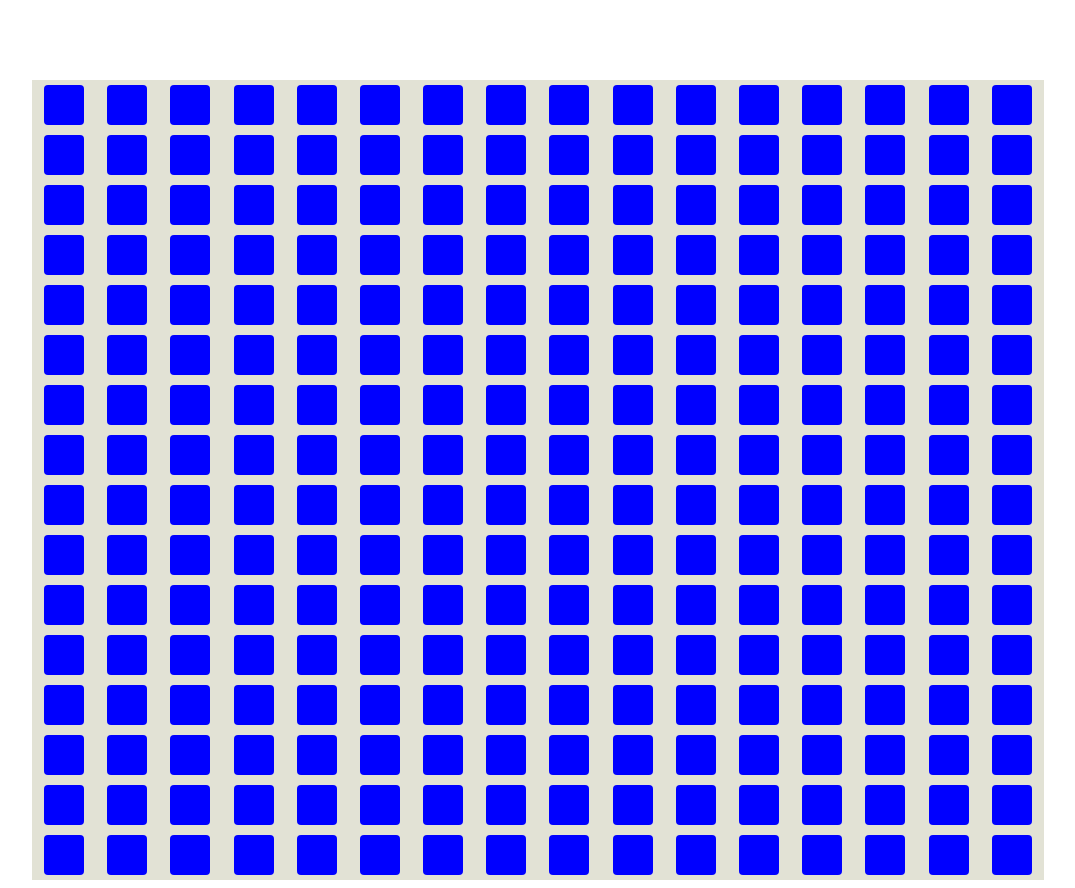
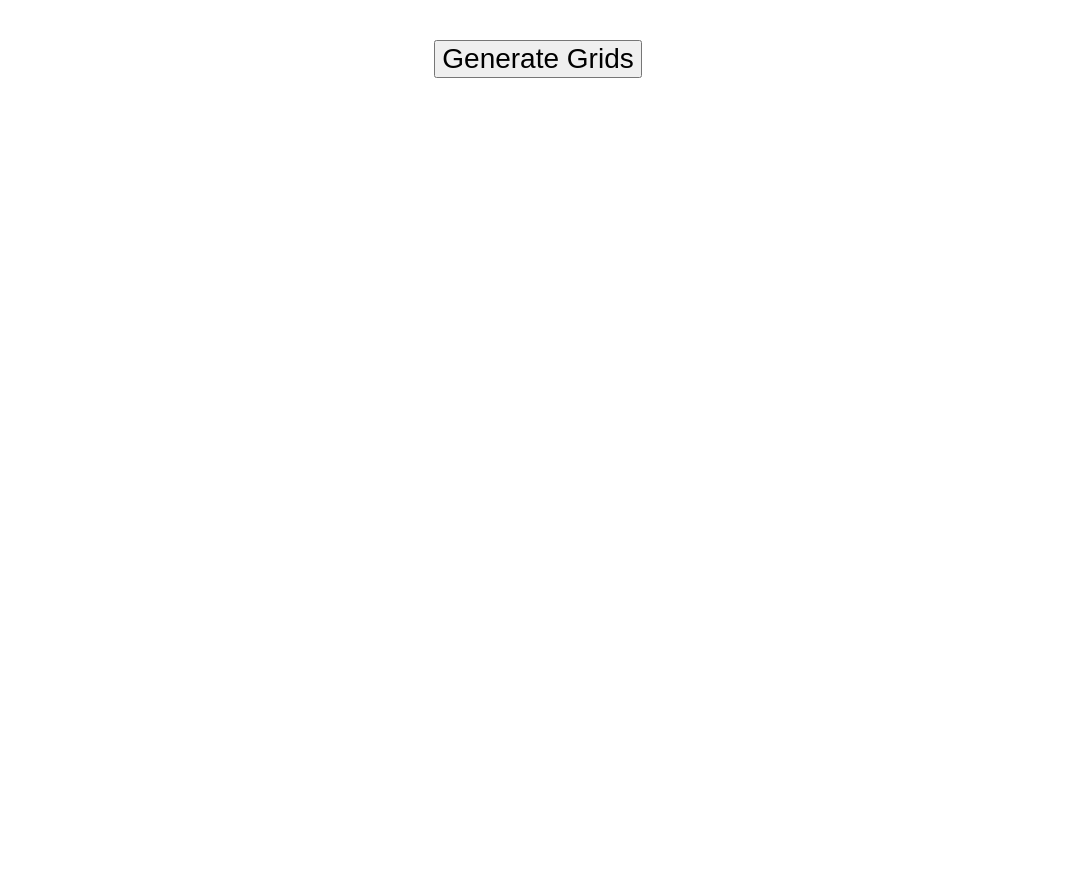
Before and after one commit to moinabyssinia/etch-a-sketch, a plain HTML site: page index.html in a window 1280 px wide. Shown: the whole page, without its empty margins (102-1177 px from the left). After the commit the page ends 800 px from the top, so only its background shows below. Drawn offline with Linux system fonts and the light colour scheme.

Commit message:
added a prompt button

```diff
--- a/index.html
+++ b/index.html
@@ -7,6 +7,10 @@
     <link type="text/css" rel="stylesheet" href="styles.css">
 </head>
 <body>
+    <div class="start-button">
+        <button>Generate Grids</button>
+    </div>
+
     <div class="container">
 
     </div>
--- a/scripts.js
+++ b/scripts.js
@@ -1,9 +1,35 @@
-const oldDiv = document.querySelector('.container');
-const numOfDivs = 16;
-
-//add 16 square divs in the first line
+let numOfDivs;
 let cols = 0;
 let rows = 0;
+const oldDiv = document.querySelector('.container');
+const startButton = document.querySelector('.start-button');
+
+
+//add functionality to the button
+startButton.addEventListener('click', function(){
+    // oldDiv.style.display = 'none';
+    numOfDivs = Number(prompt("How many squares do you want per side?"));
+    buildGrids();
+
+    //add hovering event listener
+    let gridColumns = document.querySelectorAll('.grids-cols');
+
+    gridColumns.forEach(function(element){
+        element.addEventListener('mouseenter', function(){
+            element.style.backgroundColor = changeColor();
+        });
+        // tried adding a css class on mouseout but didnt work
+        element.addEventListener('mouseout', function(){
+            setTimeout(function(){
+                element.style.backgroundColor = 'blue';
+            }, 500);
+        });
+    })
+})
+
+
+
+const buildGrids = function(){
     while (rows < numOfDivs){
         //create a container for each row
         let rowContainer = document.createElement('div');
@@ -23,22 +49,8 @@ while (rows < numOfDivs){
         cols = 0;
         rows++;
     }
+}
 
-
-//add hovering event listener
-//use forEach to select each grid div
-let gridColumns = document.querySelectorAll('.grids-cols');
-gridColumns.forEach(function(element){
-    element.addEventListener('mouseenter', function(){
-        element.style.backgroundColor = changeColor();
-    });
-    // tried adding a css class on mouseout but didnt work
-    element.addEventListener('mouseout', function(){
-        setTimeout(function(){
-            element.style.backgroundColor = 'blue';
-        }, 500);
-    });
-})
 
 // change the background to random color
 const changeColor = function(){
--- a/styles.css
+++ b/styles.css
@@ -1,3 +1,10 @@
+.start-button{
+    text-align: center;
+    margin-top: 40px;
+}
+button{
+    font-size: 28px;
+}
 .grids-cols{
     width: 40px;
     height: 40px;
```
Lines whose indentation alone changed are shown as unchanged.
